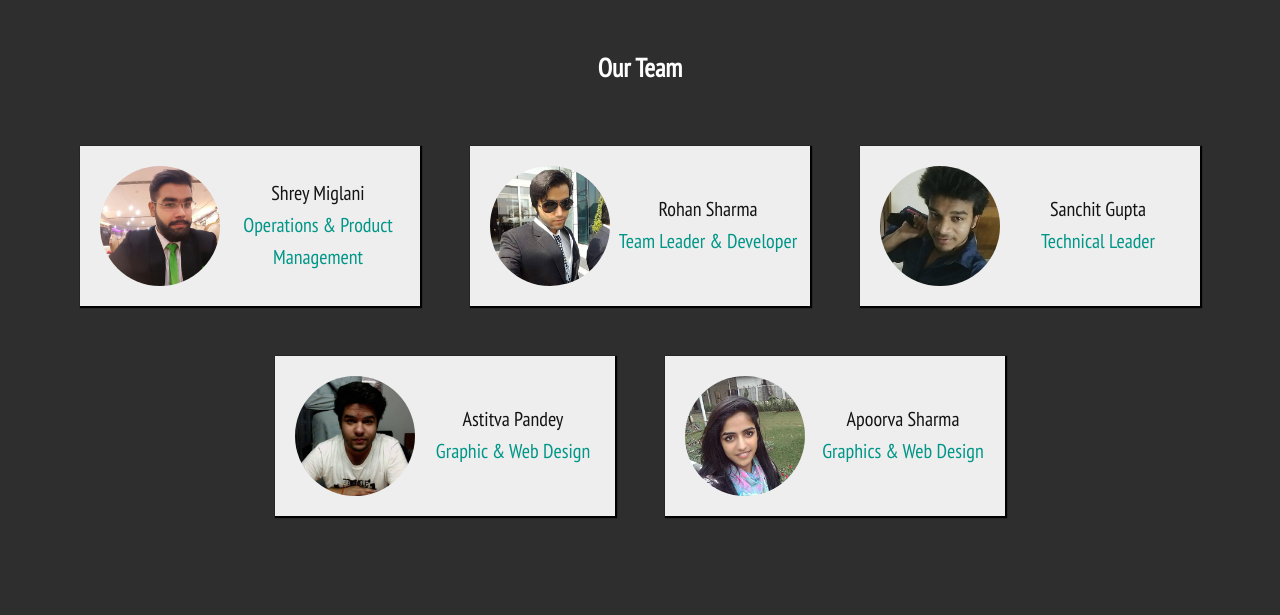
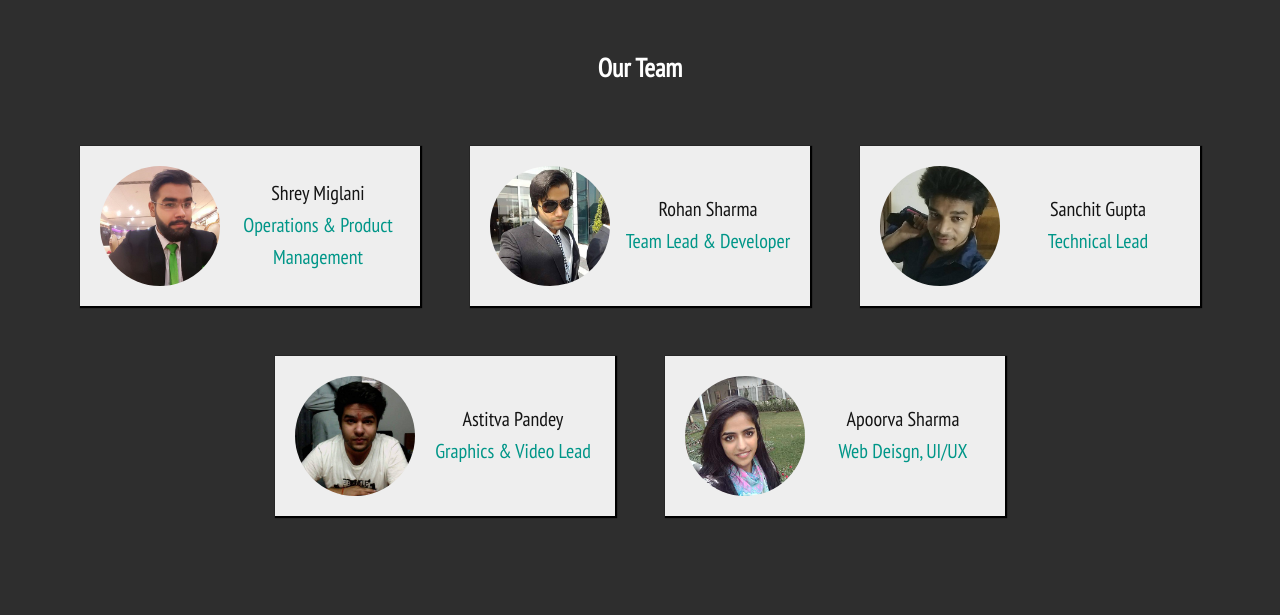
Before and after one commit to codron95/invendor, a Django app: template templates/index.html in a window 1280 px wide; the page is wider, and only the part inside the window is pictured. Shown: the part 3828-4443 px from the top of that part. Run offline with Django 3.2, Linux system fonts and the light colour scheme; the template is opened without the code that fills it, so the values that code supplies are empty; some libraries are stand-ins or nearby versions.

Commit message:
designations changed

```diff
--- a/templates/index.html
+++ b/templates/index.html
@@ -305,7 +305,7 @@
                                 Rohan Sharma
                             </span><br>
                             <span class="font font-green font-smd">
-                                Team Leader & Developer
+                                Team Lead & Developer
                             </span>
                         </p>
                         <div class="clear"></div>
@@ -321,7 +321,7 @@
                                 Sanchit Gupta
                             </span><br>
                             <span class="font font-green font-smd">
-                                Technical Leader
+                                Technical Lead
                             </span>
                         </p>
                         <div class="clear"></div>
@@ -339,7 +339,7 @@
                                 Astitva Pandey
                             </span><br>
                             <span class="font font-green font-smd">
-                                Graphic & Web Design
+                                Graphics & Video Lead
                             </span>
                         </p>
                         <div class="clear"></div>
@@ -355,7 +355,7 @@
                                 Apoorva Sharma
                             </span><br>
                             <span class="font font-green font-smd">
-                                Graphics & Web Design
+                                Web Deisgn, UI/UX
                             </span>
                         </p>
                         <div class="clear"></div>
```
